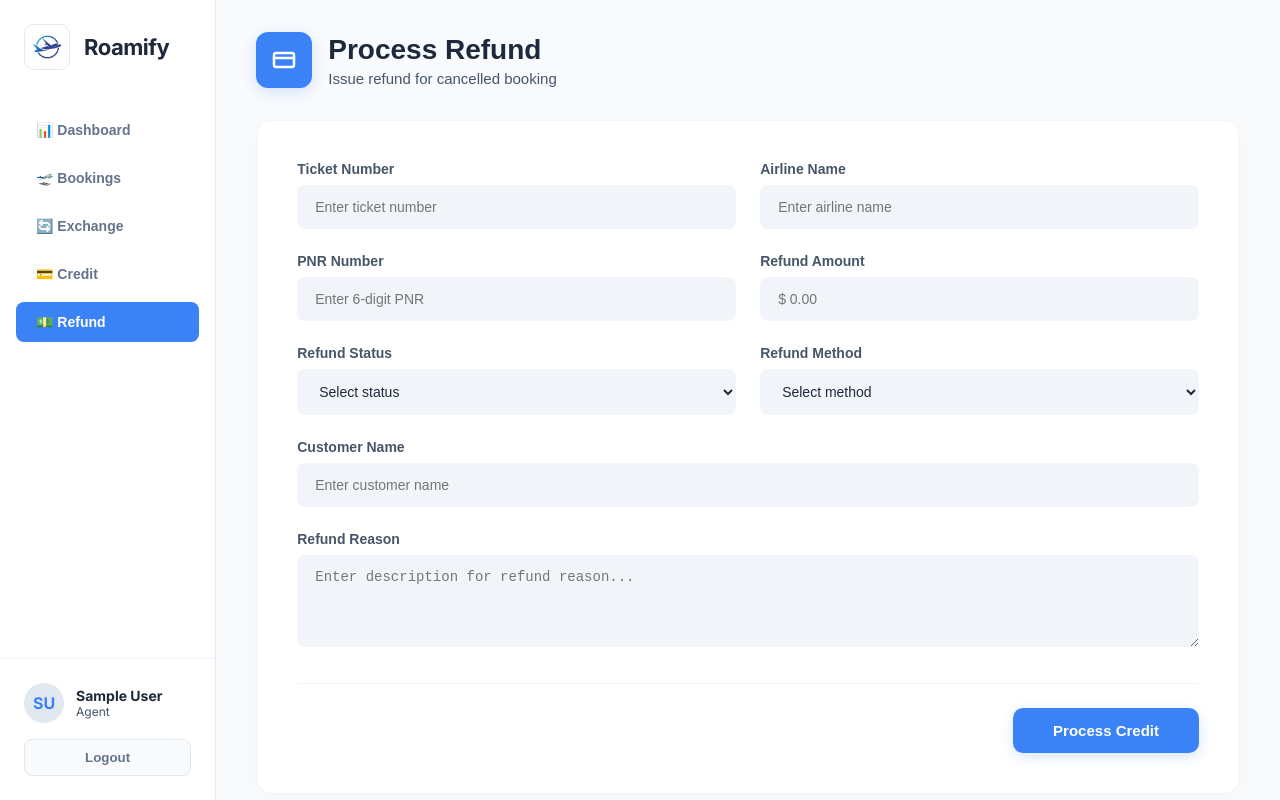
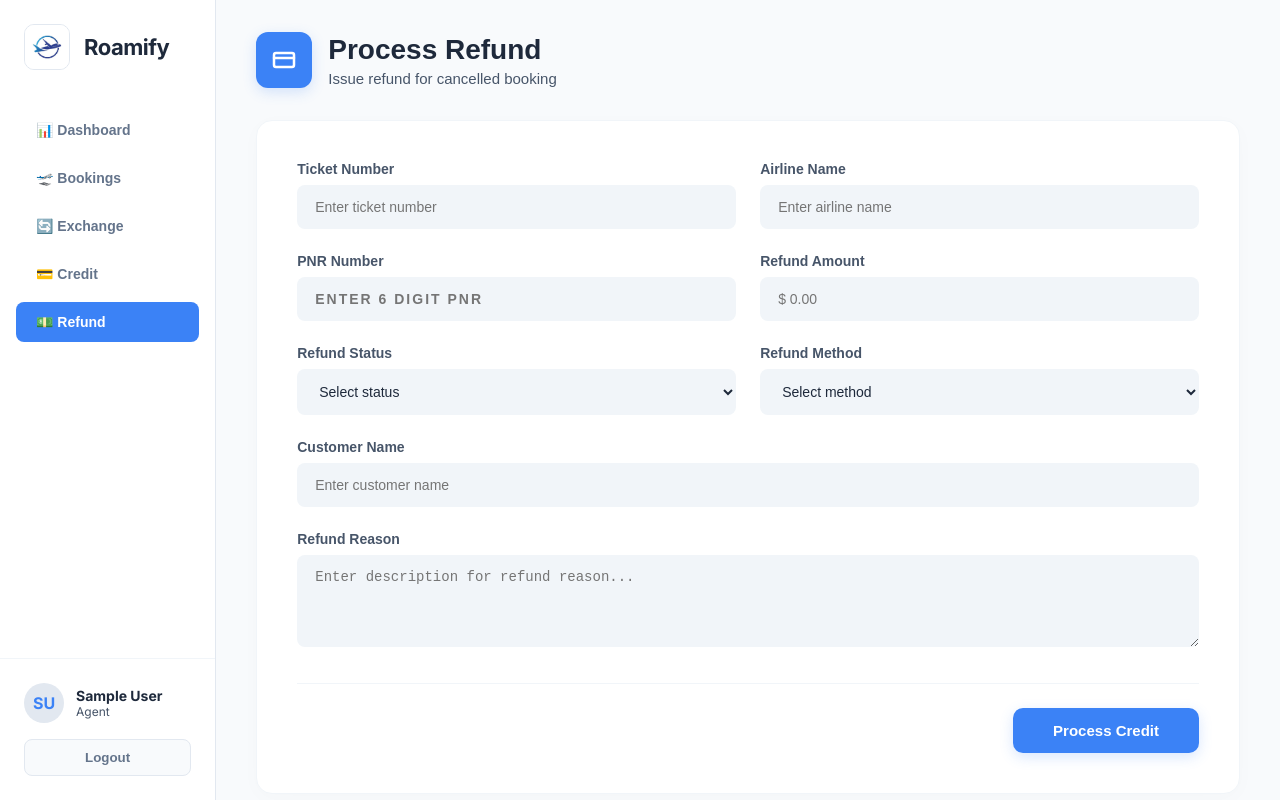
Before and after one commit to nandinirathore40/Roamify1, a React (Vite) app: page /refund in a window 1280 px wide. Built offline with nearby package versions, Linux system fonts and the light colour scheme; no server answers; sample sign-in values are in the browser's storage.

Commit message:
Updated API URL to live Render backend

```diff
--- a/src/pages/NewBooking.jsx
+++ b/src/pages/NewBooking.jsx
@@ -6,7 +6,7 @@ import './Dashboard.css';
 import './NewBooking.css';
 import { useAuth } from '../context/AuthContext';
 
-const API_BASE_URL = import.meta.env.VITE_API_BASE_URL || 'http://127.0.0.1:8000';
+const API_BASE_URL = 'https://flight-backend-auda.onrender.com';
 
 const FALLBACK_FLIGHTS = [
   {
@@ -133,11 +133,12 @@ const NewBooking = () => {
     }));
   };
 
-  // 🛑 STRICT VALIDATION LOGIC (WITH TRIM)
+  // 🛑 STRICT VALIDATION LOGIC (WITH TRIM & PNR EXACT 6 CHARS CHECK)
   const validateStep = () => {
     if (activeStep === 1) {
       if (!selectedFlight || String(selectedFlight).trim() === '') return "Please select a flight.";
       if (!formData.pnr || formData.pnr.trim() === '') return "PNR Number is required.";
+      if (formData.pnr.trim().length !== 6) return "PNR Number must be exactly 6 characters long.";
       if (!formData.departureCity || formData.departureCity.trim() === '' || !formData.arrivalCity || formData.arrivalCity.trim() === '') return "Departure and Arrival cities are required.";
       if (!formData.departureTime || formData.departureTime.trim() === '') return "Departure Date & Time is required.";
     }
@@ -161,7 +162,7 @@ const NewBooking = () => {
   };
 
   const handleNext = (e) => {
-    e.preventDefault(); // Default submission rokne ke liye
+    e.preventDefault();
     const errorMessage = validateStep();
     if (errorMessage) {
       showAlert("Validation Error", errorMessage, "error");
@@ -389,19 +390,30 @@ const NewBooking = () => {
                 </div>
                 <div className="input-group">
                   <label style={{ display: 'block', fontSize: '13px', fontWeight: '600', color: '#475569', marginBottom: '8px' }}>PNR Number *</label>
-                  <input type="text" name="pnr" placeholder="6-digit PNR" value={formData.pnr} onChange={handleChange} style={{ width: '100%', padding: '12px', borderRadius: '8px', border: '1px solid #e2e8f0' }} />
+                  <input
+                    type="text"
+                    name="pnr"
+                    placeholder="6-digit PNR"
+                    maxLength={6}
+                    value={formData.pnr}
+                    onChange={(e) => {
+                      const formattedPnr = e.target.value.replace(/[^a-zA-Z0-9]/g, '').toUpperCase();
+                      setFormData(prev => ({ ...prev, pnr: formattedPnr }));
+                    }}
+                    style={{ width: '100%', padding: '12px', borderRadius: '8px', border: '1px solid #e2e8f0', textTransform: 'uppercase', letterSpacing: '2px', fontWeight: 'bold' }}
+                  />
                 </div>
                 <div className="input-group">
                   <label style={{ display: 'block', fontSize: '13px', fontWeight: '600', color: '#475569', marginBottom: '8px' }}>Airline Name</label>
-                  <input type="text" name="airlineName" placeholder="e.g., American Airlines" value={formData.airlineName} onChange={handleChange} style={{ width: '100%', padding: '12px', borderRadius: '8px', border: '1px solid #e2e8f0' }} />
+                  <input type="text" name="airlineName" placeholder="American Airlines" value={formData.airlineName} onChange={handleChange} style={{ width: '100%', padding: '12px', borderRadius: '8px', border: '1px solid #e2e8f0' }} />
                 </div>
                 <div className="input-group">
                   <label style={{ display: 'block', fontSize: '13px', fontWeight: '600', color: '#475569', marginBottom: '8px' }}>Departure City *</label>
-                  <input type="text" name="departureCity" placeholder="e.g., Bozeman, MT (BZN)" value={formData.departureCity} onChange={handleChange} style={{ width: '100%', padding: '12px', borderRadius: '8px', border: '1px solid #e2e8f0' }} />
+                  <input type="text" name="departureCity" placeholder="Bozeman, MT (BZN)" value={formData.departureCity} onChange={handleChange} style={{ width: '100%', padding: '12px', borderRadius: '8px', border: '1px solid #e2e8f0' }} />
                 </div>
                 <div className="input-group">
                   <label style={{ display: 'block', fontSize: '13px', fontWeight: '600', color: '#475569', marginBottom: '8px' }}>Arrival City *</label>
-                  <input type="text" name="arrivalCity" placeholder="e.g., New York, NY (JFK)" value={formData.arrivalCity} onChange={handleChange} style={{ width: '100%', padding: '12px', borderRadius: '8px', border: '1px solid #e2e8f0' }} />
+                  <input type="text" name="arrivalCity" placeholder=" New York, NY (JFK)" value={formData.arrivalCity} onChange={handleChange} style={{ width: '100%', padding: '12px', borderRadius: '8px', border: '1px solid #e2e8f0' }} />
                 </div>
                 <div className="input-group">
                   <label style={{ display: 'block', fontSize: '13px', fontWeight: '600', color: '#475569', marginBottom: '8px' }}>Departure Date & Time *</label>
@@ -478,7 +490,7 @@ const NewBooking = () => {
               <div className="form-grid" style={{ display: 'grid', gridTemplateColumns: '1fr 1fr', gap: '24px' }}>
                 <div className="input-group">
                   <label style={{ display: 'block', fontSize: '13px', fontWeight: '600', color: '#475569', marginBottom: '8px' }}>Subject Line</label>
-                  <input type="text" name="subjectLine" placeholder="e.g. Flight Booking" value={formData.subjectLine} onChange={handleChange} style={{ width: '100%', padding: '12px', borderRadius: '8px', border: '1px solid #e2e8f0' }} />
+                  <input type="text" name="subjectLine" placeholder=" Flight Booking" value={formData.subjectLine} onChange={handleChange} style={{ width: '100%', padding: '12px', borderRadius: '8px', border: '1px solid #e2e8f0' }} />
                 </div>
                 <div className="input-group full-width" style={{ gridColumn: 'span 2' }}>
                   <label style={{ display: 'block', fontSize: '13px', fontWeight: '600', color: '#475569', marginBottom: '8px' }}>Billing Address *</label>
@@ -544,7 +556,7 @@ const NewBooking = () => {
           {/* FOOTER BUTTONS */}
           <div className="wizard-footer" style={{ display: 'flex', justifyContent: 'space-between', marginTop: '32px', borderTop: '1px solid rgba(0,0,0,0.1)', paddingTop: '20px' }}>
             <button
-              type="button" // <-- YEH ZAROORI HAI
+              type="button"
               className={`btn-secondary ${activeStep === 1 ? 'hidden' : ''}`}
               onClick={handleBack}
               style={{ background: 'transparent', border: '1px solid #94a3b8', padding: '10px 24px', borderRadius: '6px', cursor: 'pointer', visibility: activeStep === 1 ? 'hidden' : 'visible' }}
@@ -553,7 +565,7 @@ const NewBooking = () => {
             </button>
             {activeStep < 5 ? (
               <button
-                type="button" // <-- YEH BHI ZAROORI HAI
+                type="button"
                 className="btn-primary"
                 onClick={handleNext}
                 style={{ background: '#2563eb', color: 'white', border: 'none', padding: '10px 32px', borderRadius: '6px', cursor: 'pointer', fontWeight: 600 }}
@@ -562,7 +574,7 @@ const NewBooking = () => {
               </button>
             ) : (
               <button
-                type="button" // <-- YEH BHI ZAROORI HAI
+                type="button"
                 className="btn-success"
                 onClick={handleSubmit}
                 style={{ background: '#10b981', color: 'white', border: 'none', padding: '10px 32px', borderRadius: '6px', cursor: 'pointer', fontWeight: 600 }}
--- a/src/pages/Refund.jsx
+++ b/src/pages/Refund.jsx
@@ -9,7 +9,6 @@ const Refund = () => {
   const [customAlert, setCustomAlert] = useState(null)
 
   const [formData, setFormData] = useState({
-
     ticketNumber: '',
     airlineName: '',
     pnrNumber: '',
@@ -38,6 +37,16 @@ const Refund = () => {
 
   const handleSubmit = async (e) => {
     e.preventDefault()
+
+    // 🛑 EXACT 6 CHARACTERS VALIDATION PNR KE LIYE
+    if (formData.pnrNumber.trim().length !== 6) {
+      setCustomAlert({
+        title: "Validation Error",
+        message: "PNR Number must be exactly 6 characters long.",
+        type: "error"
+      });
+      return; // API call rok do yahan
+    }
 
     const payload = {
       ticket_number: formData.ticketNumber,
@@ -149,7 +158,23 @@ const Refund = () => {
             <div style={{ display: 'grid', gridTemplateColumns: '1fr 1fr', gap: '24px', marginBottom: '24px' }}>
               <div>
                 <label style={labelStyle}>PNR Number</label>
-                <input ref={el => inputsRef.current[2] = el} type="text" name="pnrNumber" value={formData.pnrNumber} onChange={handleChange} required style={inputStyle} onFocus={focusEffect} onBlur={blurEffect} placeholder="Enter 6-digit PNR" />
+                {/* 🛑 YAHAN PNR KA CUSTOM LOGIC LAGA DIYA HAI */}
+                <input
+                  ref={el => inputsRef.current[2] = el}
+                  type="text"
+                  name="pnrNumber"
+                  value={formData.pnrNumber}
+                  onChange={(e) => {
+                    const formattedPnr = e.target.value.replace(/[^a-zA-Z0-9]/g, '').toUpperCase();
+                    setFormData(prev => ({ ...prev, pnrNumber: formattedPnr }));
+                  }}
+                  required
+                  maxLength={6}
+                  style={{...inputStyle, textTransform: 'uppercase', letterSpacing: '2px', fontWeight: 'bold'}}
+                  onFocus={focusEffect}
+                  onBlur={blurEffect}
+                  placeholder="Enter 6 digit PNR"
+                />
               </div>
               <div>
                 <label style={labelStyle}>Refund Amount</label>
```
